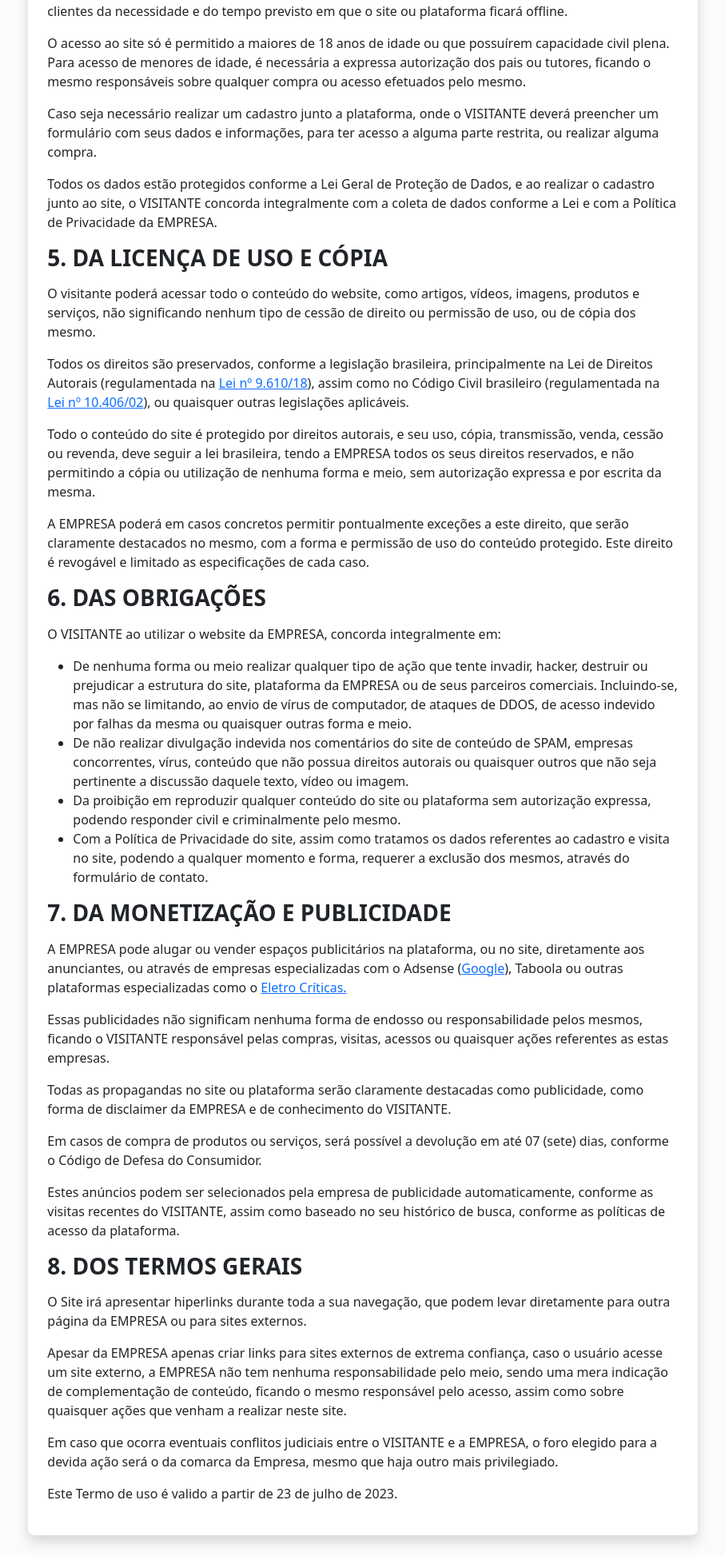
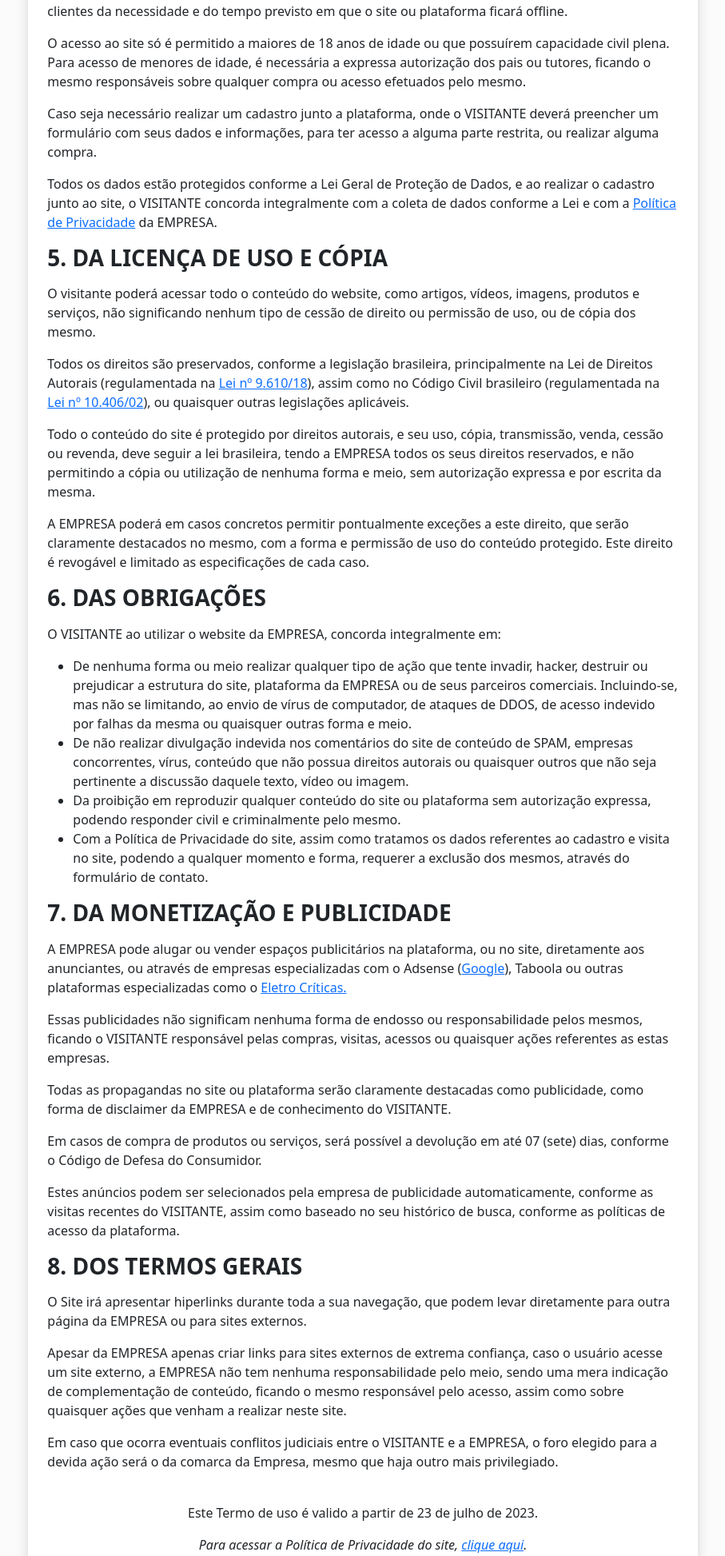
Before and after one commit to thalestmm/UltraProject, a Django app: page /terms-of-use in a window 1280 px wide. Shown: the part 1964-3910 px from the top of the page at 80% size, without its empty margins (186-1093 px from the left). Run offline with Django 4.2, Linux system fonts and the light colour scheme.

Commit message:
Updtated terms of use

```diff
--- a/UltraProject/main/templates/main/terms.html
+++ b/UltraProject/main/templates/main/terms.html
@@ -64,7 +64,7 @@
 <p> </p>
 <p>Caso seja necessário realizar um cadastro junto a plataforma, onde o VISITANTE deverá preencher um formulário com seus dados e informações, para ter acesso a alguma parte restrita, ou realizar alguma compra.</p>
 <p> </p>
-<p>Todos os dados estão protegidos conforme a Lei Geral de Proteção de Dados, e ao realizar o cadastro junto ao site, o VISITANTE concorda integralmente com a coleta de dados conforme a Lei e com a Política de Privacidade da EMPRESA.</p>
+<p>Todos os dados estão protegidos conforme a Lei Geral de Proteção de Dados, e ao realizar o cadastro junto ao site, o VISITANTE concorda integralmente com a coleta de dados conforme a Lei e com a <a href="/privacy-policy">Política de Privacidade</a> da EMPRESA.</p>
 <p> </p>
 <h3><strong>5. DA LICENÇA DE USO E CÓPIA</strong></h3>
 <p> </p>
@@ -106,9 +106,11 @@
 <p>Apesar da EMPRESA apenas criar links para sites externos de extrema confiança, caso o usuário acesse um site externo, a EMPRESA não tem nenhuma responsabilidade pelo meio, sendo uma mera indicação de complementação de conteúdo, ficando o mesmo responsável pelo acesso, assim como sobre quaisquer ações que venham a realizar neste site.</p>
 <p> </p>
 <p>Em caso que ocorra eventuais conflitos judiciais entre o VISITANTE e a EMPRESA, o foro elegido para a devida ação será o da comarca da Empresa, mesmo que haja outro mais privilegiado.</p>
-<p> </p>
-<p>Este Termo de uso é valido a partir de 23 de julho de 2023.</p>
-<p> </p>
+<br>
+<div align="center">
+    <p>Este Termo de uso é valido a partir de 23 de julho de 2023.</p>
+    <p><em>Para acessar a Política de Privacidade do site, <a href="/privacy-policy">clique aqui</a>.</em></p>
+</div>
 </div>
 <div class="col-1 col-sm-1 col-md-2"></div>
 </div>
```
